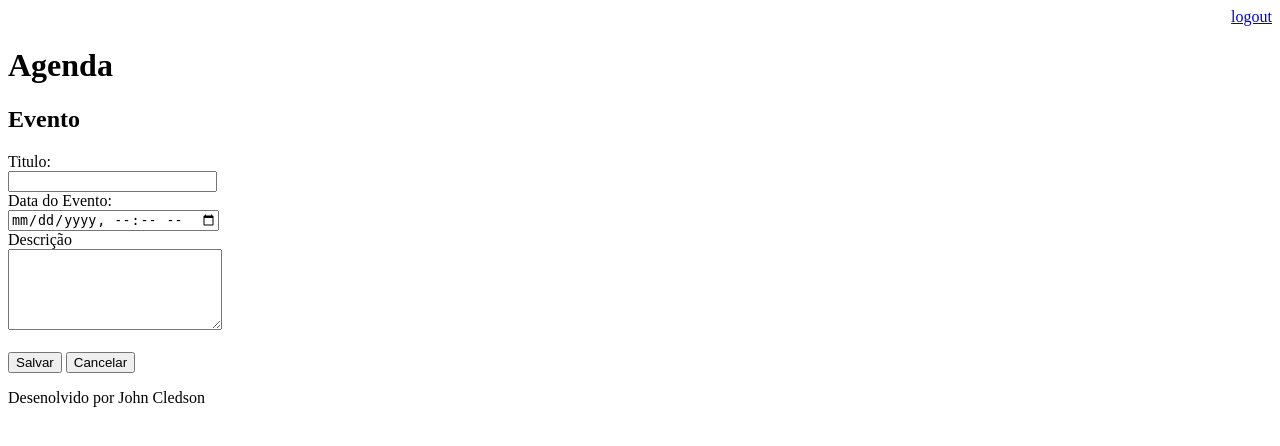
After one commit to JohnCledson/agenda, a Django app: page /agenda/evento/ in a window 1280 px wide. The commit adds this page. Shown: the top 446 px of the page. Run offline with Django 3.2, Linux system fonts and the light colour scheme; a user stored in the database is signed in.

Commit message:
incluindo notemplate a inserção de eventos

```diff
--- a/agenda/agenda/urls.py
+++ b/agenda/agenda/urls.py
@@ -7,6 +7,8 @@ urlpatterns = [
     path('admin/', admin.site.urls),
     path('evento/<titulo_evento>/', views.local),
     path('agenda/', views.lista_eventos),
+    path('agenda/evento/', views.evento),
+    path('agenda/evento/submit', views.submit_evento),
     path('', RedirectView.as_view(url='/agenda/')),
     path('login/', views.login_user),
     path('login/submit', views.submit_login),
--- a/agenda/core/views.py
+++ b/agenda/core/views.py
@@ -35,3 +35,19 @@ def lista_eventos(request):
     evento = Evento.objects.filter(usuario=usuario)
     dados = {'eventos':evento}
     return render(request, 'agenda.html', dados)
+
+@login_required(login_url='/login/')
+def evento(request):
+    return render(request, 'evento.html')
+
+def submit_evento(request):
+    if request.POST:
+        titulo = request.POST.get('titulo')
+        data_evento = request.POST.get('data_evento')
+        decricao = request.POST.get('decricao')
+        usuario = request.user
+        Evento.objects.create(titulo=titulo,
+                              data_evento=data_evento,
+                              decricao=decricao,
+                              usuario=usuario)
+    return redirect('/')
--- a/agenda/templates/agenda.html
+++ b/agenda/templates/agenda.html
@@ -2,7 +2,9 @@
 
 {% block content %}
     <h2>Agendamentos</h2>
-
+    <a href="evento/">
+        <button type="button">Novo evento</button>
+    </a>
     <ul style="font-size: 18px">
         {% for evento in eventos %}
             <li>{{evento.titulo}} - {{evento.get_data_evento}}</li>
--- /dev/null
+++ b/agenda/templates/evento.html
@@ -0,0 +1,27 @@
+{% extends 'model-page.html' %}
+
+
+{% block content %}
+
+<h2>Evento</h2>
+
+<form action="submit" method="POST">{% csrf_token %}
+    <label>Titulo: </label>
+    <br>
+    <input type="text" name="titulo" size="23">
+    <br>
+    <label>Data do Evento: </label>
+    <br>
+    <input type="datetime-local" name="data_evento">
+    <br>
+    <label>Descrição</label>
+    <br>
+    <textarea name="decricao" cols="24" rows="5"></textarea>
+    <br><br>
+    <button type="submit">Salvar</button>
+    <a href="/">
+        <button type="button">Cancelar</button>
+    </a>
+</form>
+
+{% endblock content %}
```
Also changed, not shown: agenda/db.sqlite3.
